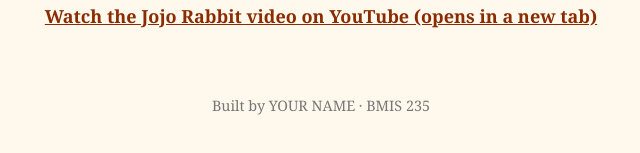
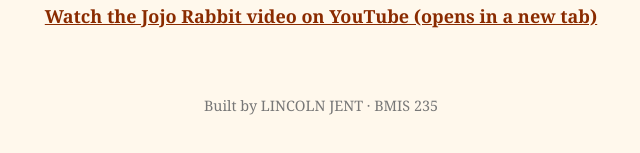
Before and after one commit to lincolnjent-lab/bmis235-html-3, a plain HTML site: page page2.html in a window 1280 px wide. Shown: the part 907-1060 px from the top of the page, 319-959 px from the left. Drawn offline with Linux system fonts and the light colour scheme.

Commit message:
Update footer with correct author name

```diff
--- a/page2.html
+++ b/page2.html
@@ -128,7 +128,7 @@
     <a href="https://www.youtube.com/watch?v=65HSD2uPVqY" target="_blank" rel="noopener noreferrer">Watch the Jojo Rabbit video on YouTube (opens in a new tab)</a>
 </p>
 
-<footer>Built by YOUR NAME &middot; BMIS 235</footer>
+<footer>Built by LINCOLN JENT &middot; BMIS 235</footer>
 
 </body>
 </html>
```
